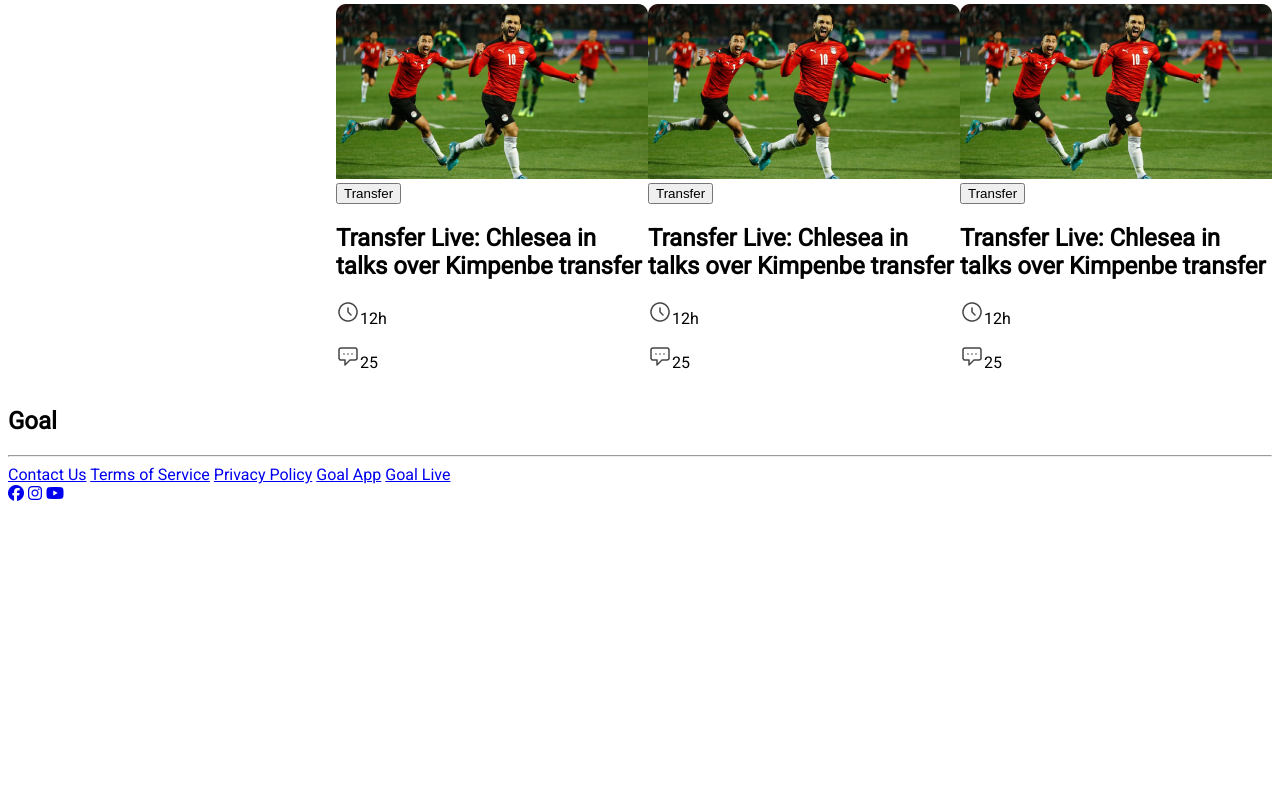
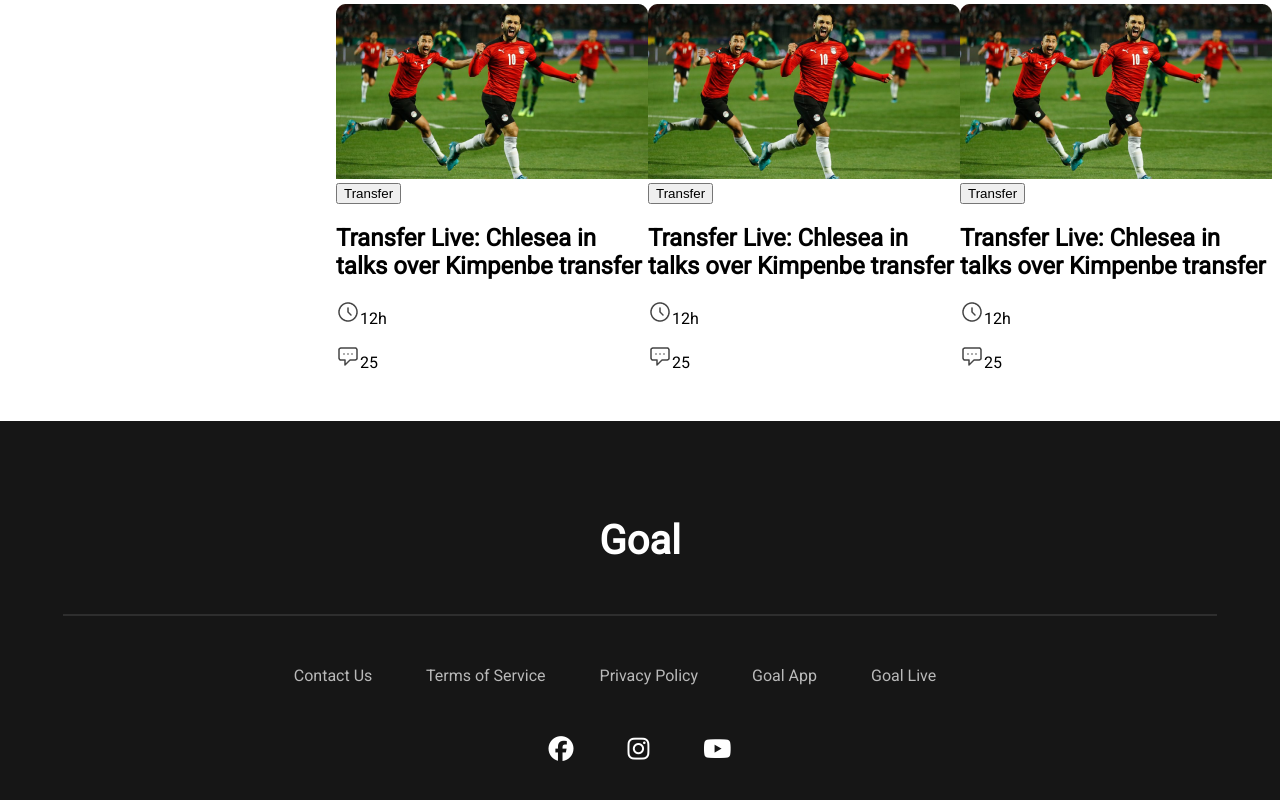
Before and after one commit to mrseeker53/fifa-world-cup, a plain HTML site: page index.html in a window 1280 px wide. Shown: the part 1320-2120 px from the top of the page. Before the commit the page ends 1831 px from the top, so only its background shows below. Drawn offline with Linux system fonts and the light colour scheme.

Commit message:
footer update

```diff
--- a/index.html
+++ b/index.html
@@ -1,27 +1,27 @@
 <!DOCTYPE html>
 <html lang="en">
 
-<!-------------------- Head Section Start -------------------->
+<!-------------------------- Head Section Start -------------------------->
 
 <head>
-    <!--------------------- Meta Data Section ---------------->
+    <!--------------------------- Meta Data Section ---------------------->
     <meta charset="UTF-8">
     <meta http-equiv="X-UA-Compatible" content="IE=edge">
     <meta name="viewport" content="width=device-width, initial-scale=1.0">
-    <!--------------------- Title of Website ----------------->
+    <!--------------------------- Title of Website ----------------------->
     <title>FIFA World Cup Qatar 2022</title>
-    <!--------------------- CSS Styles ----------------------->
+    <!--------------------------- CSS Styles ----------------------------->
     <link rel="stylesheet" href="style.css">
-    <!--------------------- Font Awesome --------------------->
+    <!--------------------------- Font Awesome --------------------------->
     <script src="https://kit.fontawesome.com/ddbca13e5b.js" crossorigin="anonymous"></script>
 </head>
-<!-------------------- Head Section End ---------------------->
+<!-------------------------- Head Section End ---------------------------->
 
 
-<!-------------------- Body Section Start -------------------->
+<!-------------------------- Body Section Start -------------------------->
 
 <body>
-    <!---------------- Header Section Start ------------------>
+    <!---------------------- Header Section Start ------------------------>
     <header>
         <section>
             <div class="banner">
@@ -38,9 +38,9 @@
             </div>
         </section>
     </header>
-    <!---------------- Header Section End -------------------->
+    <!---------------------- Header Section End -------------------------->
 
-    <!---------------- Main Section Start -------------------->
+    <!---------------------- Main Section Start -------------------------->
     <main>
         <section class="container">
             <div class="menu">
@@ -49,7 +49,7 @@
                 <a class="blog-page" href="http://">Blog</a>
             </div>
 
-            <!----------------- Blogs Start ------------------>
+            <!----------------------- Blogs Start ------------------------>
             <div class="blogs">
                 <div class="blog">
                     <img src="images/Blog Image.png" alt="player"></img>
@@ -134,17 +134,17 @@
                     </div>
                 </div>
             </div>
-            <!----------------- Blogs End -------------------->
+            <!----------------------- Blogs End -------------------------->
 
         </section>
     </main>
-    <!---------------- Main Section End ---------------------->
+    <!---------------------- Main Section End ---------------------------->
 
 </body>
-<!-------------------- Body Section End ---------------------->
+<!-------------------------- Body Section End ---------------------------->
 
 
-<!-------------------- Footer Section Start ------------------>
+<!-------------------------- Footer Section Start ------------------------>
 <footer>
     <section>
         <div class="footer">
@@ -155,16 +155,17 @@
                 <a href="#">Terms of Service</a>
                 <a href="#">Privacy Policy</a>
                 <a href="#">Goal App</a>
-                <a href="#">Goal Live</a>
+                <a class="goal-live" href="#">Goal Live</a>
             </div>
             <div class="social">
-                <a href="https://www.facebook.com/fifa"><i class="fa-brands fa-facebook"></i></a>
-                <a href="https://www.instagram.com/fifaworldcup"><i class="fa-brands fa-instagram"></i></a>
-                <a href="https://www.youtube.com/FIFATV"><i class="fa-brands fa-youtube"></i></a>
+                <a href="https://www.facebook.com/fifa" target="_blank"><i class="fa-brands fa-facebook"></i></a>
+                <a href="https://www.instagram.com/fifaworldcup" target="_blank"><i
+                        class="fa-brands fa-instagram"></i></a>
+                <a href="https://www.youtube.com/FIFATV" target="_blank"><i class="fa-brands fa-youtube"></i></a>
             </div>
         </div>
     </section>
 </footer>
-<!-------------------- Footer Section End -------------------->
+<!-------------------------- Footer Section End -------------------------->
 
 </html>
--- a/style.css
+++ b/style.css
@@ -1,4 +1,4 @@
-/* --------------------- Google Font --------------------- */
+/* ------------------------- Google Font ------------------------- */
 @import url('https://fonts.googleapis.com/css2?family=Roboto&display=swap');
 
 
@@ -6,7 +6,7 @@ body {
     font-family: 'Roboto', sans-serif;
 }
 
-/* ---------------- Header Section Start ----------------- */
+/* -------------------- Header Section Start --------------------- */
 .banner {
     background-color: #161616;
     display: grid;
@@ -50,10 +50,10 @@ body {
     width: 85%;
 }
 
-/* ---------------- Header Section End ------------------- */
+/* -------------------- Header Section End ----------------------- */
 
 
-/* ---------------- Main Section Start ------------------- */
+/* -------------------- Main Section Start ----------------------- */
 .container {
     display: grid;
     grid-template-columns: repeat(2, 1fr);
@@ -95,9 +95,57 @@ body {
     grid-template-columns: repeat(3, 1fr);
 }
 
-/* ---------------- Main Section End --------------------- */
-
-/* ---------------- Footer Section Start ----------------- */
+/* ---------------------- Main Section End --------------------------- */
 
 
-/* ---------------- Footer Section End ------------------- */
+/* ---------------------- Footer Section Start ----------------------- */
+.footer {
+    background-color: #161616;
+    margin: 0 -8px -8px -8px;
+}
+
+.footer h1 {
+    font-size: 40px;
+    text-align: center;
+    color: #FFFFFF;
+    padding-top: 96px;
+    margin-bottom: 50px;
+}
+
+.footer hr {
+    border: 1px solid rgba(255, 255, 255, 0.1);
+    width: 72em;
+}
+
+.sitemap {
+    text-align: center;
+    margin-top: 50px;
+
+}
+
+.sitemap a {
+    color: #B9B9B9;
+    text-decoration: none;
+    padding-right: 50px;
+}
+
+.social {
+    text-align: center;
+    margin-top: 50px;
+    padding-bottom: 50px;
+}
+
+.social a {
+    color: #FFFFFF;
+    font-size: 25px;
+}
+
+.fa-facebook {
+    padding-right: 50px;
+}
+
+.fa-instagram {
+    padding-right: 50px;
+}
+
+/* -------------------- Footer Section End ----------------------- */
```
